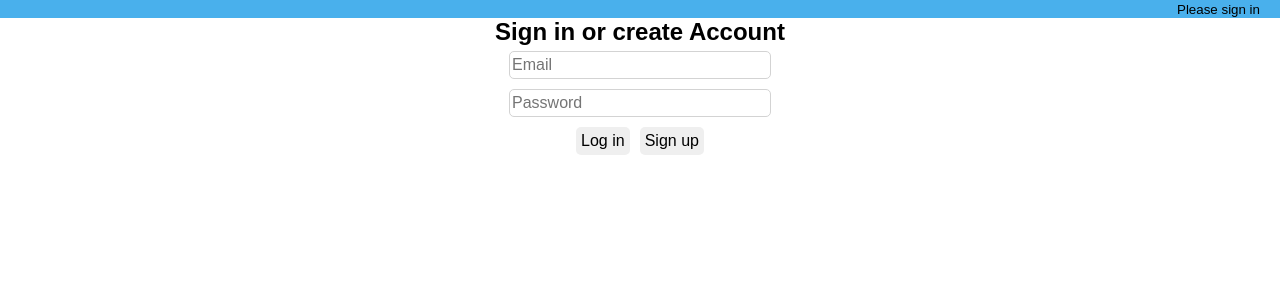
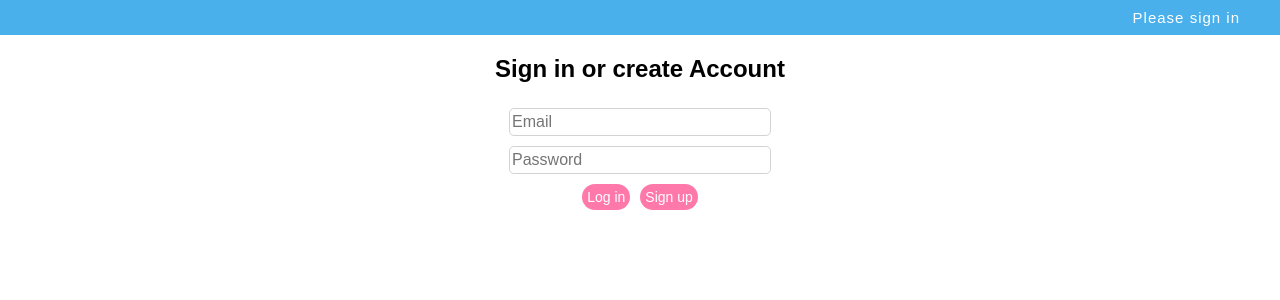
Before and after one commit to codeandsmile1/board, a React (Create React App) app: page / in a window 1280 px wide. Shown: the top 300 px of the page. Built offline with nearby package versions, Linux system fonts and the light colour scheme; no server answers.

Commit message:
Added netlify  package for deployment and some  css changes

```diff
--- a/package.json
+++ b/package.json
@@ -7,6 +7,7 @@
     "@testing-library/react": "^9.5.0",
     "@testing-library/user-event": "^7.2.1",
     "firebase": "^7.12.0",
+    "netlify": "^4.0.1",
     "prop-types": "^15.7.2",
     "react": "^16.13.1",
     "react-autosize-textarea": "^7.0.0",
--- a/src/components/Card.js
+++ b/src/components/Card.js
@@ -3,6 +3,7 @@ import PropTypes from "prop-types";
 import { cardsRef } from "../firebase";
 import EditCardModal from "./EditCardModel";
 import TextareaAutosize from "react-autosize-textarea";
+
 
 class Card extends React.Component {
   state = {
--- a/src/components/Header.js
+++ b/src/components/Header.js
@@ -9,7 +9,7 @@ const Header = () => (
                     <div className="user-area">
                     {user.id? (
                     <React.Fragment>
-                    <small>User: {user.email}</small>
+                    <small>{user.email}</small>
                     <button onClick={(e) => logOut(e)}>Log Out</button>
                     </React.Fragment>
                     ) :(<small>Please sign in</small>)}
--- a/src/style.css
+++ b/src/style.css
@@ -14,17 +14,27 @@ span {
     cursor: pointer;
 }
 
+.user-area small {
+    color: #fff;
+    margin-right: 20px;
+    font-size: 15px;
+    font-family: Assistant, sans-serif;
+    letter-spacing: 1px;
+}
+
 button {
     margin: 5px;
     padding: 5px;
-    font-size: 1em;
-    border-radius:  5px;
+    font-size: 14px;
+    border-radius:  40px;
     cursor: pointer;
-    border:none
+    border:none;
+    background: #ff78aa;
+    color: #fff;
 }
 
-h2 {
-    margin: 0;
+button:hover {
+  background-color: black;
 }
 
 .card:hover, .board-preview-item:hover {
@@ -36,6 +46,7 @@ h2 {
         background: rgb(73, 176, 236);
         display: flex;
         align-items: center;
+        height: 35px;
     }
 
     header h1 {
@@ -123,10 +134,6 @@ h2 {
     /*List*/
     .lists-wrapper {
         white-space: nowrap;
-    }
-
-    .lists-wrapper:hover {
-        overflow: scroll;
     }
 
     .list {
```
Also changed, not shown: 1 other file (tests, documents, lock files or other folders).
